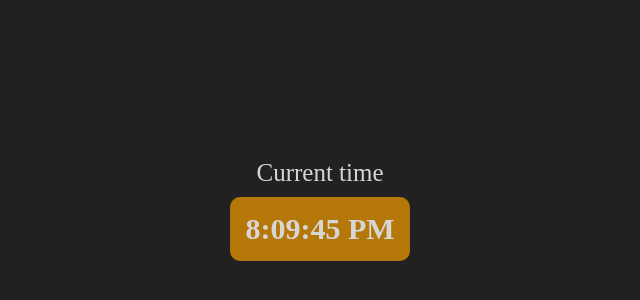
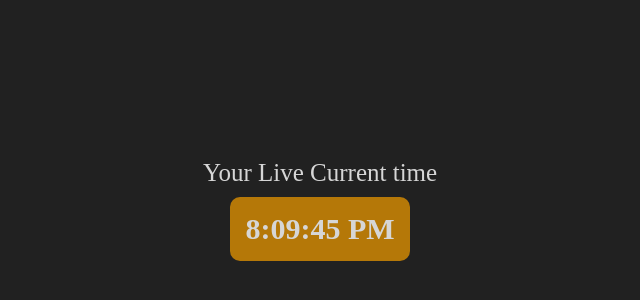
Before and after one commit to faheemahemad25/LiveTimeClock, a plain HTML site: page index.html in a window 1280 px wide. Shown: the part 198-498 px from the top of the page, without its empty margins (320-960 px from the left). Drawn offline with Linux system fonts and the light colour scheme.

Commit message:
Update index.html

```diff
--- a/index.html
+++ b/index.html
@@ -9,7 +9,7 @@
 <body>
     <!-- In HTML, src="" and href="" both attributes used to include external resources, but they serve different purposes and are applied to different elements. -->
     <div class="container">
-        <div id="banner"><span>Current time</span></div>
+        <div id="banner"><span>Your Live Current time </span></div>
         <div id="clock"></div>
     </div>
 
```
